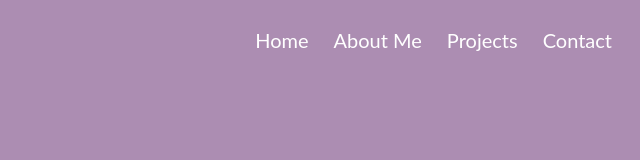
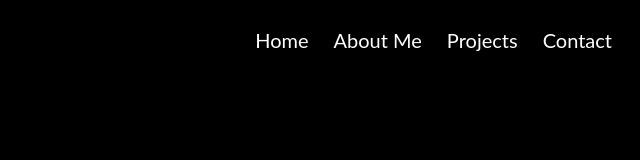
Before and after one commit to JackGoulding111/JackGouldingDev.github.io, a plain HTML site: page index.html in a window 1280 px wide. Shown: the whole page, without its empty margins (640-1280 px from the left). Drawn offline with Linux system fonts and the light colour scheme.

Commit message:
Changed background Color to black

```diff
--- a/styles.css
+++ b/styles.css
@@ -1,5 +1,5 @@
 body {
-    background-color: rgb(172, 141, 178);
+    background-color: rgb(0, 0, 0);
     font-family: 'Lato', sans-serif;
     padding: 20px;
 }
```
